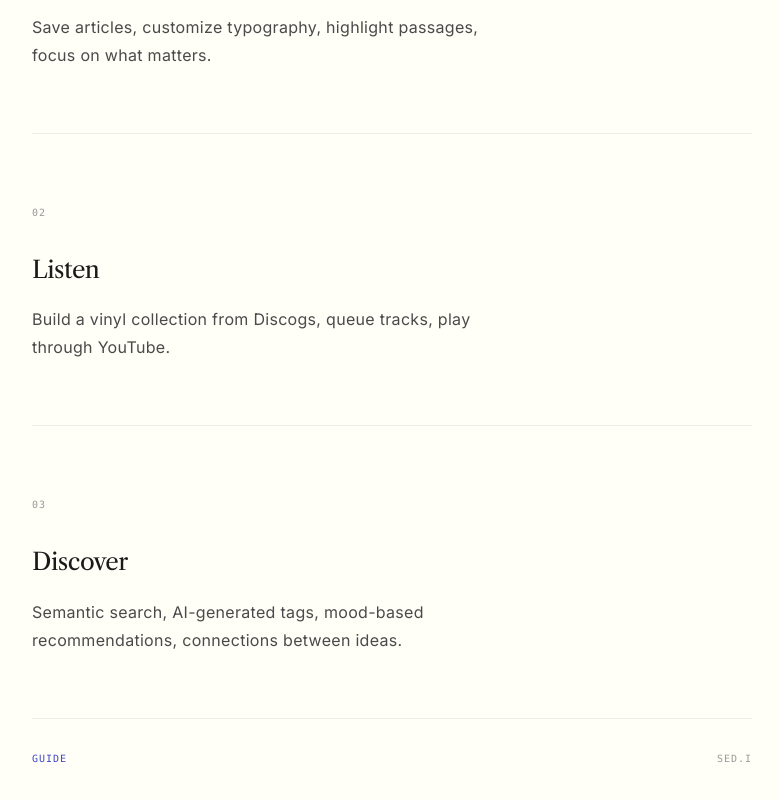
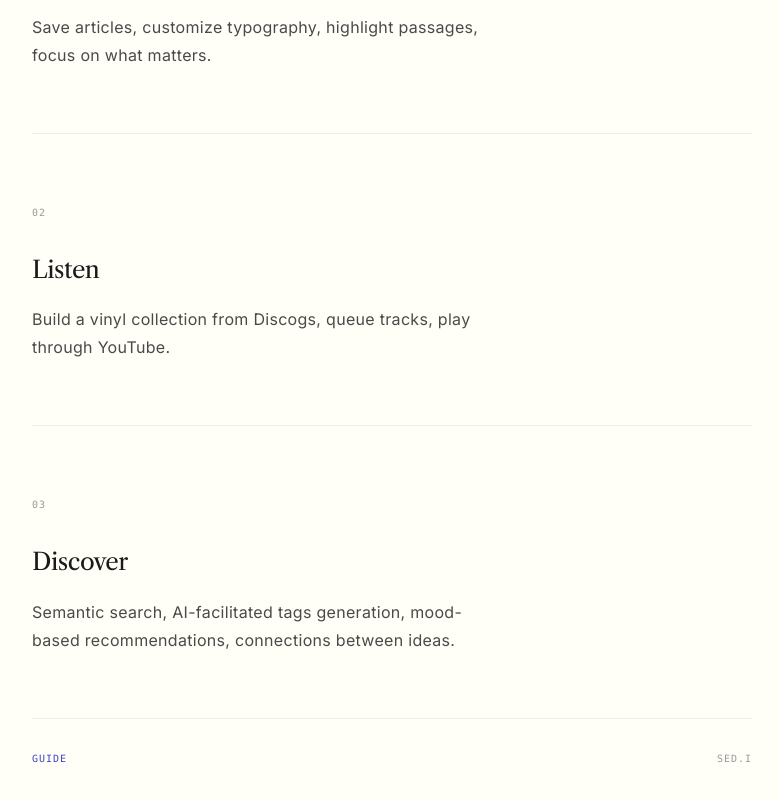
Before and after one commit to enpuyou/content-queue, a Next.js app in the folder frontend/: page / in a window 1280 px wide. Shown: the part 958-1758 px from the top of the page, without its empty margins (248-1028 px from the left). Built offline with nearby package versions, Linux system fonts and the light colour scheme; no server answers.

Commit message:
some updates

```diff
--- a/frontend/app/guide/GuideClient.tsx
+++ b/frontend/app/guide/GuideClient.tsx
@@ -13,7 +13,7 @@ const sections = [
   { id: "crates", title: "Crates" },
   { id: "lists", title: "Lists" },
   { id: "search", title: "Search" },
-  { id: "ai", title: "AI Features" },
+  { id: "ai", title: "AI-Facilitated Features" },
   { id: "shortcuts", title: "Keyboard Shortcuts" },
 ];
 
@@ -317,7 +317,7 @@ export default function GuideClient() {
 
           {/* 06 AI Features */}
           <section>
-            <SectionHeader num={6} id="ai" title="AI Features" />
+            <SectionHeader num={6} id="ai" title="AI-Facilitated Features" />
             <div className="mt-6 space-y-1 border-t border-[var(--color-border-subtle)] pt-4">
               <Feature label="Auto-tagging">
                 Articles are automatically tagged with relevant topics using AI
--- a/frontend/app/page.tsx
+++ b/frontend/app/page.tsx
@@ -21,7 +21,7 @@ const features = [
   },
   {
     word: "Discover",
-    desc: "Semantic search, AI-generated tags, mood-based recommendations, connections between ideas.",
+    desc: "Semantic search, AI-facilitated tags generation, mood-based recommendations, connections between ideas.",
   },
 ];
 
```
